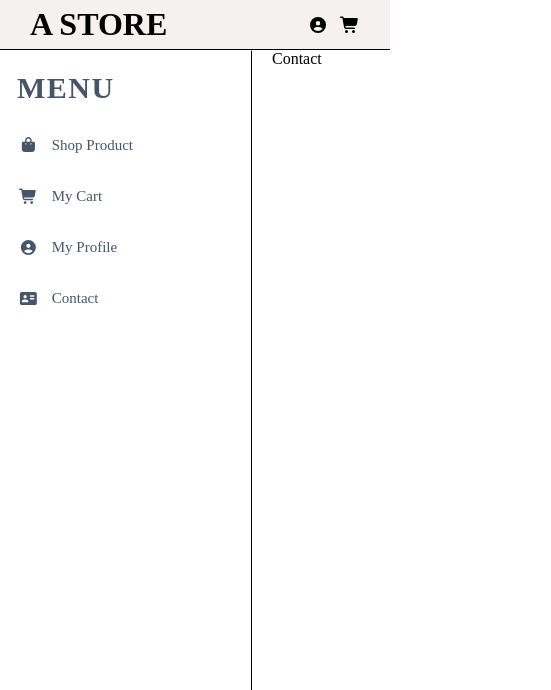
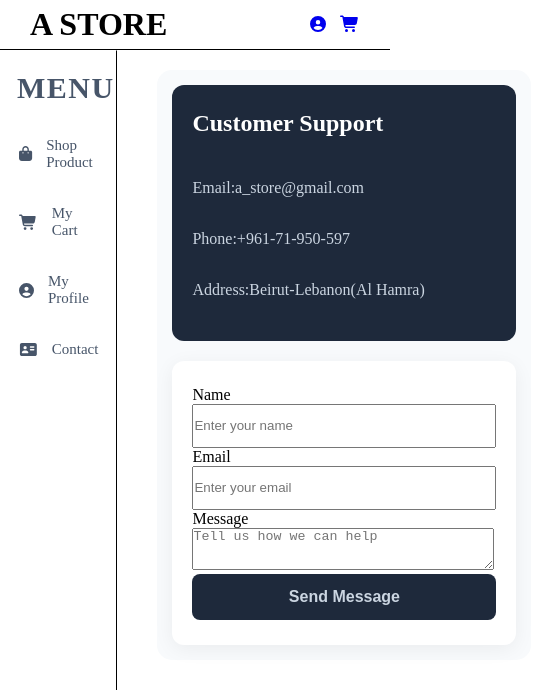
Before and after one commit to 52330123-ai/Project_web_CSCI426, a React (Vite) app: page /Contact in a window 390 px wide. Shown: the top 690 px of the page, 551 px wide, since content can reach past the window. Built offline with nearby package versions, Linux system fonts and the light colour scheme.

Commit message:
create the page contact

```diff
--- a/src/App.css
+++ b/src/App.css
@@ -1,8 +1,8 @@
 .flex {
   display: flex;
-  gap: 20px; /* مسافة بين القائمة والصفحات */
+  gap: 20px;
 }
 
 .contant {
-  flex: 1; /* لتأخذ الصفحة باقي عرض الشاشة */
+  flex: 1;
 }
--- a/src/Components/Card.jsx
+++ b/src/Components/Card.jsx
@@ -1,10 +1,10 @@
 import React from 'react'
 import "../Styles/Card.css";
-const Card = ({image , type , name , price }) => {
+const Card = ({image , category , name , price }) => {
   return (
     <div className='card'>
         <img src={image} alt="error" />
-        <p>{type}</p>
+        <p>{category}</p>
         <h2>{name}</h2>
         <h3>${price}</h3>
         <button>Add to Cart</button>
--- a/src/Components/NavBar.jsx
+++ b/src/Components/NavBar.jsx
@@ -1,6 +1,7 @@
 import React from 'react'
 import { FontAwesomeIcon } from '@fortawesome/react-fontawesome';
 import "../Styles/NavBar.css";
+import { Link } from 'react-router-dom';
 
 import {
     faCartShopping,
@@ -16,8 +17,9 @@ const NavBar = () => {
         </div>
 
         <div className='icons'>
-            <FontAwesomeIcon icon={faCircleUser} className='icon'/>
-            <FontAwesomeIcon icon={faCartShopping} className='icon' />
+          <Link to="/MyProfile"><FontAwesomeIcon icon={faCircleUser} className='icon'/></Link>
+          <Link to="/MyCart"><FontAwesomeIcon icon={faCartShopping} className='icon' /></Link>
+
 
         </div>
 
--- a/src/Pages/Contact.jsx
+++ b/src/Pages/Contact.jsx
@@ -1,9 +1,67 @@
-import React from 'react'
+import React, { useState } from "react";
+import "../Styles/Contact.css";
+const Contact = () => {
+  const [name, setName] = useState("");
+  const [email, setEmail] = useState("");
+  const [message, setMessage] = useState("");
 
-const Contact = () => {
+  const send = () => {
+    if (!name || !email || !message) {
+      alert("Please fill all inputs");
+      return;
+    };
+    alert("Thanks for reaching out! We will get back to you soon.");
+    setName("");
+    setEmail("");
+    setMessage("");
+  };
+
   return (
-    <div>Contact</div>
-  )
-}
+    <div className="contact-container">
+      <div className="contact-info">
+        <h2>Customer Support</h2>
+        <p>Email:a_store@gmail.com</p>
+        <p>Phone:+961-71-950-597</p>
+        <p>Address:Beirut-Lebanon(Al Hamra)</p>
+      </div>
+
+      <div className="contact-form">
+        <div>
+          <label htmlFor="name">Name</label>
+          <br />
+          <input
+            type="text"
+            placeholder="Enter your name"
+            id="name"
+            value={name}
+            onChange={(e) => setName(e.target.value)}
+          />
+        </div>
+        <div>
+          <label htmlFor="email">Email</label>
+          <br />
+          <input
+            type="email"
+            placeholder="Enter your email"
+            id="email"
+            value={email}
+            onChange={(e) => setEmail(e.target.value)}
+          />
+        </div>
+        <div>
+          <label htmlFor="message">Message</label>
+          <br />
+          <textarea
+            id="message"
+            placeholder="Tell us how we can help"
+            value={message}
+            onChange={(e) => setMessage(e.target.value)}
+          ></textarea>
+        </div>
+        <button onClick={send} className="submit-btn">Send Message</button>
+      </div>
+    </div>
+  );
+};
 
 export default Contact;
--- a/src/Pages/ShopProduct.jsx
+++ b/src/Pages/ShopProduct.jsx
@@ -4,7 +4,7 @@ import Card from '../Components/Card';
 import image1 from "../assets/image.png";
 const ShopProduct = () => {
   const products =[
-    {image:image1 , type:"Electronic" ,name:"AeroPulse Headphones",price:129.99 },
+    {image:image1 , category:"Electronic" ,name:"AeroPulse Headphones",price:129.99 },
   ];
   return (
     <div className='shop-product'>
@@ -15,7 +15,9 @@ const ShopProduct = () => {
 
       <div>
         {products.map((props)=>(
-          <Card image={props.image} type={props.type} name={props.name} price={props.price} />
+          <div key={props.id}>
+            <Card image={props.image} category={props.category} name={props.name} price={props.price} />
+          </div>
         )
 
         )
--- a/src/Styles/Card.css
+++ b/src/Styles/Card.css
@@ -2,8 +2,9 @@
     align-items: center;
     width: 250px;
     height: 400px;
-    background-color: gray;
+    background-color: #1e293b;
     border-radius: 20px;
+    color: white;
 
 
     img{
--- /dev/null
+++ b/src/Styles/Contact.css
@@ -0,0 +1,121 @@
+
+.contact-container {
+  display: flex;
+  justify-content: center;
+  align-items: stretch;
+  gap: 40px;
+  max-width: 1100px;
+  margin: 60px auto;
+  padding: 30px;
+  background-color: #f8fafc;
+  border-radius: 15px;
+}
+
+.contact-info {
+  flex: 1;
+  background-color: #1e293b;
+  color: white;
+  padding: 40px 30px;
+  border-radius: 12px;
+  display: flex;
+  flex-direction: column;
+  justify-content: center;
+}
+
+.contact-info h2 {
+  font-size: 28px;
+  margin-bottom: 25px;
+  color: white;
+}
+
+.contact-info p {
+  font-size: 16px;
+  color: #cbd5e1;
+  margin: 12px 0;
+  line-height: 1.7;
+}
+
+.contact-form {
+  flex: 1.3;
+  background-color: white;
+  padding: 40px;
+  border-radius: 12px;
+  box-shadow: 0 4px 20px rgba(0, 0, 0, 0.06);
+}
+
+.form-group {
+  margin-bottom: 20px;
+}
+
+.form-group label {
+  display: block;
+  font-size: 15px;
+  font-weight: 600;
+  color: #334155;
+  margin-bottom: 8px;
+}
+
+.form-group input,
+.form-group textarea {
+  width: 100%;
+  padding: 13px 15px;
+  border: 1px solid #cbd5e1;
+  border-radius: 8px;
+  font-size: 15px;
+  font-family: inherit;
+  outline: none;
+  box-sizing: border-box;
+  transition: 0.3s;
+}
+
+.form-group input:focus,
+.form-group textarea:focus {
+  border-color: #2563eb;
+  box-shadow: 0 0 0 3px rgba(37, 99, 235, 0.1);
+}
+
+.form-group textarea {
+  min-height: 140px;
+  resize: vertical;
+}
+
+.submit-btn {
+  width: 100%;
+  padding: 14px;
+  background-color: #1e293b;
+  color: #cbd5e1;
+  border: none;
+  border-radius: 8px;
+  font-size: 16px;
+  font-weight: 600;
+  cursor: pointer;
+  transition: 0.3s;
+}
+
+.submit-btn:hover {
+  background-color: #cbd5e1;
+  color: #1e293b;
+  transform: translateY(-2px);
+}
+
+@media (max-width: 768px) {
+  .contact-container {
+    flex-direction: column;
+    gap: 20px;
+    margin: 20px;
+    padding: 15px;
+  }
+
+  .contact-info,
+  .contact-form {
+    padding: 25px 20px;
+  }
+
+  .contact-info h2 {
+    font-size: 24px;
+  }
+}
+input,textarea{
+    width: 300px;
+    height: 40px;
+}
--- a/src/Styles/NavBar.css
+++ b/src/Styles/NavBar.css
@@ -1,23 +1,22 @@
 .nav{
     display: flex;
     justify-content: space-between;
-    background-color: rgb(246, 241, 241);
-    color: black;
+    background-color: white;
     align-items: center;
     box-sizing: border-box;
     width: 100%;
     height: 50px;
     border-bottom: black solid 1px;
+    color: black;
 }
 .title{
     padding-left: 30px;
 }
 .icons{
-    padding-right: 30px;
+  padding-right: 30px;
   gap: 12px;
   align-items: center;
   display: flex;
-
 }
 .icon:hover{
     transform: translateY(-5px);
--- a/src/Styles/SideBar.css
+++ b/src/Styles/SideBar.css
@@ -9,6 +9,8 @@
   display: flex;
   flex-direction: column;
   border-right: 1px solid black;
+  color: #1e293b;
+
 }
 .side h2{
     font-size: 12px;
```
